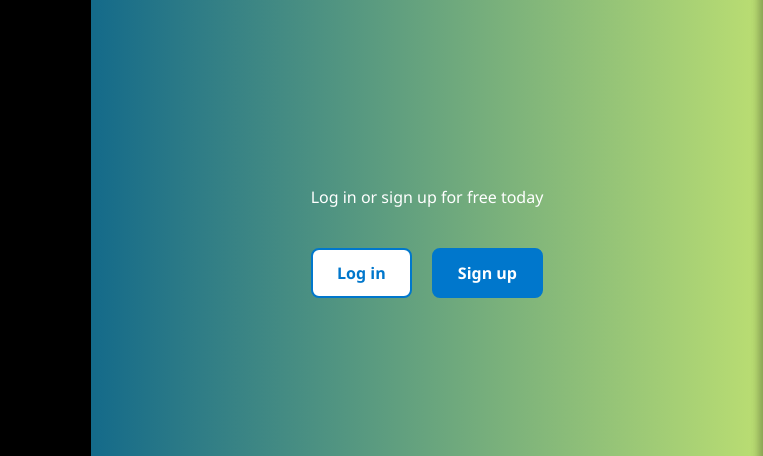
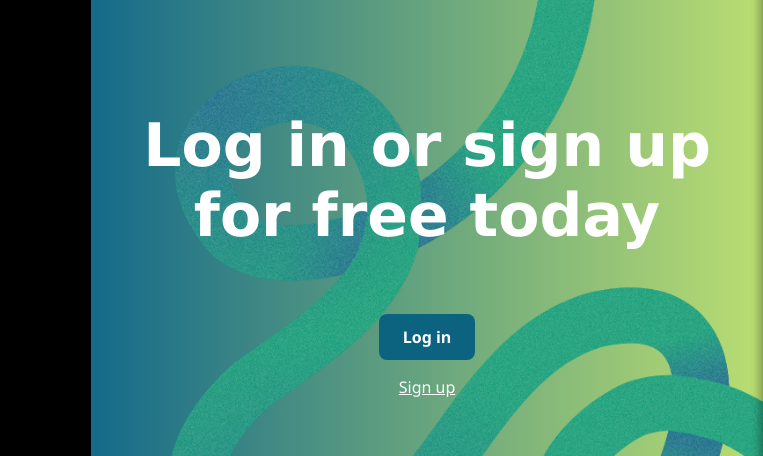
Before and after one commit to popthart/CS3332-Project, a website: page public/index.html in a window 1280 px wide. Shown: the part 100-556 px from the top of the page, 517-1280 px from the left. Drawn offline with nearby package versions, Linux system fonts and the light colour scheme; no server answers.

Commit message:
tuned home page text+btns, added bg img

```diff
--- a/public/index.html
+++ b/public/index.html
@@ -38,7 +38,8 @@
             </div>
 
             <div class="hero-right">
-                <p>Log in or sign up for free today</p>
+                <img src="img/green-snake.png" alt="Background snake" class="hero-bg">
+                <h1>Log in or sign up <br> for free today</h1>
                 <div class="cta-buttons">
                     <a href="login.html" class="btn login">Log in</a>
                     <a href="register.html" class="btn signup">Sign up</a>
--- a/public/style.css
+++ b/public/style.css
@@ -153,15 +153,63 @@ a {
 }
 
 .hero-right {
-  background: linear-gradient(to right, #146a8a, #bbde72);
+  position: relative;
   color: white;
   flex-direction: column;
+  justify-content: center;
+  align-items: center;
   padding: 2rem;
+  display: flex;
+  min-height: 400px;
+  overflow: hidden;
+  z-index: 0;
+  background: linear-gradient(to right, #146a8a, #bbde72);
+}
 
+.hero-bg {
+  position: absolute;
+  top: 0;
+  left: 0;
+  width: 100%;
+  height: 100%;
+  object-fit: cover;
+  object-position: 100% 50%;
+  z-index: 0;
+}
+
+.hero-right > *:not(.hero-bg) {
+  position: relative;
+  z-index: 1;
+}
+
+.hero-right h1{
+  text-align: center;
+  font-family: 'Lucida Sans', 'Lucida Sans Regular', 'Lucida Grande', 'Lucida Sans Unicode', Geneva, Verdana, sans-serif;
+  font-size: 60px;
 }
 
 .cta-buttons {
     margin-top: 1rem;
+    display: flex;
+    flex-direction: column;
+}
+
+a.btn.login {
+  color: white;
+  background-color: #0b6380;
+  border: white;
+  text-align: center;
+}
+
+.btn.btn.signup {
+  background-color: transparent;
+  color: #fcfcfc;
+  border: none;
+  text-decoration: underline;
+  padding: 0;
+  font-weight: normal;
+  font-size: 1rem;
+  text-align: center;
 }
 
 .btn {
```
